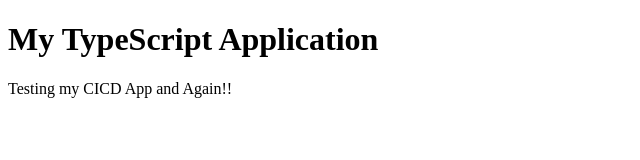
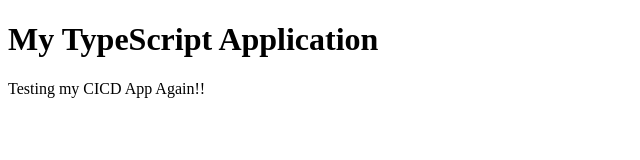
Before and after one commit to Anmol-Dura/EasyCampus---The-college-administration-system, a website with bundled scripts: page index.html in a window 1280 px wide. Shown: the full height of the page, 0-640 px from the left. Built offline with nearby package versions, Linux system fonts and the light colour scheme.

Commit message:
Update index.html

```diff
--- a/index.html
+++ b/index.html
@@ -7,7 +7,7 @@
   </head>
   <body>
     <h1>My TypeScript Application</h1>
-    <p>Testing my CICD App and Again!!</p>
+    <p>Testing my CICD App Again!!</p>
 
     <script src="./dist/index.js"></script>
     <!-- Include the compiled JS file -->
```
